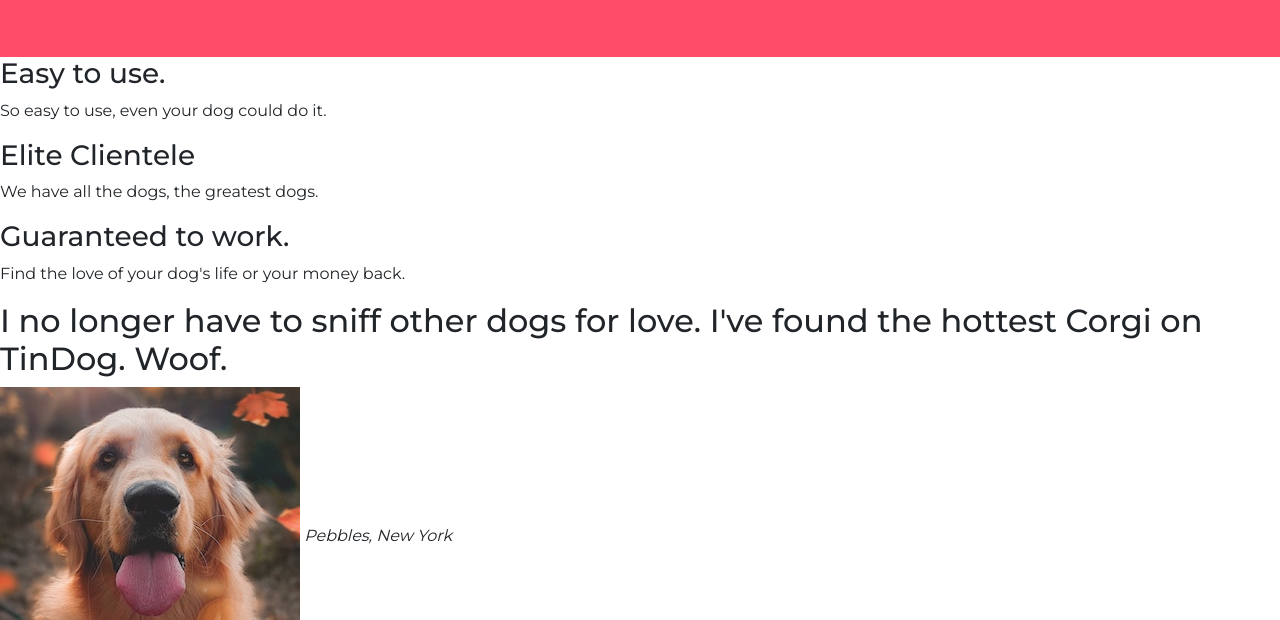
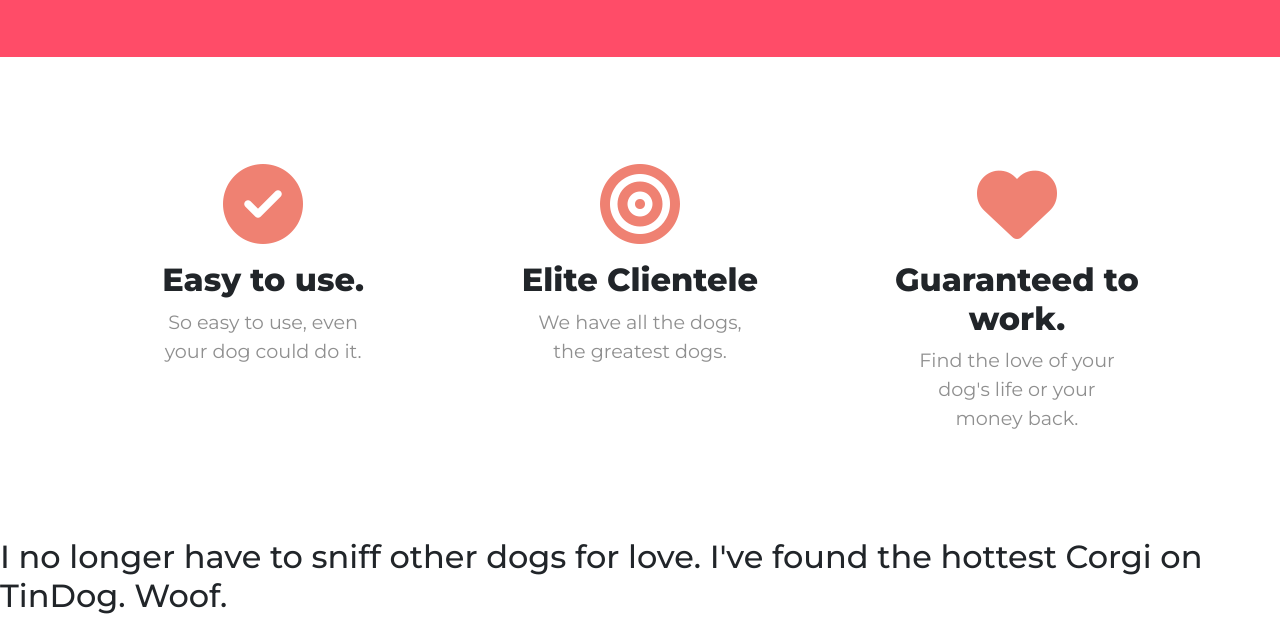
Before and after one commit to sankalpjain99/TinDog-A-Frontend-Project, a plain HTML site: page index.html in a window 1280 px wide. Shown: the part 741-1361 px from the top of the page. Drawn offline with nearby package versions, Linux system fonts and the light colour scheme.

Commit message:
Completed Features Section

```diff
--- a/css/styles.css
+++ b/css/styles.css
@@ -18,6 +18,8 @@ h1{
     font-size: 4rem;
 }
 
+/* --------------------title--------------------  */
+
 /* Navigation Bar */
 
 .navbar{
@@ -35,9 +37,9 @@ h1{
 }
 
 .nav-link{
-        font-size: 1.2rem;
-        font-family: 'Montserrat', sans-serif;
-        font-weight: 500;
+    font-size: 1.2rem;
+    font-family: 'Montserrat', sans-serif;
+    font-weight: 500;
 }
 
 /* Download Buttons  */
@@ -52,3 +54,34 @@ h1{
     transform: rotate(25deg);
     width: 60%;
 }
+
+/* --------------------features--------------------  */
+
+#features{
+    text-align: center;
+    padding: 7%;
+}
+
+/* Headings  */
+.feature-head{
+    font-size: 2rem;
+    font-family: 'Montserrat', sans-serif;
+    font-weight: 800;
+}
+
+/* images  */
+.feature-img{
+    color: #ef8172;
+    margin: 5% 0;
+}
+
+.feature-img:hover{
+    color: #ff4c68;
+}
+
+/* info  */
+.feature-info{
+    color: #8f8f8f;
+    font-size: 1.2rem;
+    padding: 0 19.75%;
+}
--- a/index.html
+++ b/index.html
@@ -68,14 +68,23 @@
 
   <section id="features">
 
-    <h3>Easy to use.</h3>
-    <p>So easy to use, even your dog could do it.</p>
-
-    <h3>Elite Clientele</h3>
-    <p>We have all the dogs, the greatest dogs.</p>
-
-    <h3>Guaranteed to work.</h3>
-    <p>Find the love of your dog's life or your money back.</p>
+    <div class="row">
+      <div class="col-lg-4">
+        <i class="fas fa-check-circle fa-5x feature-img"></i>
+        <h3 class="feature-head">Easy to use.</h3>
+        <p class="feature-info">So easy to use, even your dog could do it.</p>
+      </div>
+      <div class="col-lg-4">
+        <i class="fas fa-bullseye fa-5x feature-img"></i>
+        <h3 class="feature-head">Elite Clientele</h3>
+        <p class="feature-info">We have all the dogs, the greatest dogs.</p>
+      </div>
+      <div class="col-lg-4">
+        <i class="fas fa-heart fa-5x feature-img"></i>
+        <h3 class=" feature-head">Guaranteed to work.</h3>
+        <p class="feature-info">Find the love of your dog's life or your money back.</p>
+      </div>
+    </div>
 
   </section>
 
@@ -98,7 +107,7 @@
   <!-- Press -->
 
   <section id="press">
-    <img src="images/techcrunch.png" alt="tc-logo">
+    <img src="images/TechCrunch.png" alt="tc-logo">
     <img src="images/tnw.png" alt="tnw-logo">
     <img src="images/bizinsider.png" alt="biz-insider-logo">
     <img src="images/mashable.png" alt="mashable-logo">
```
